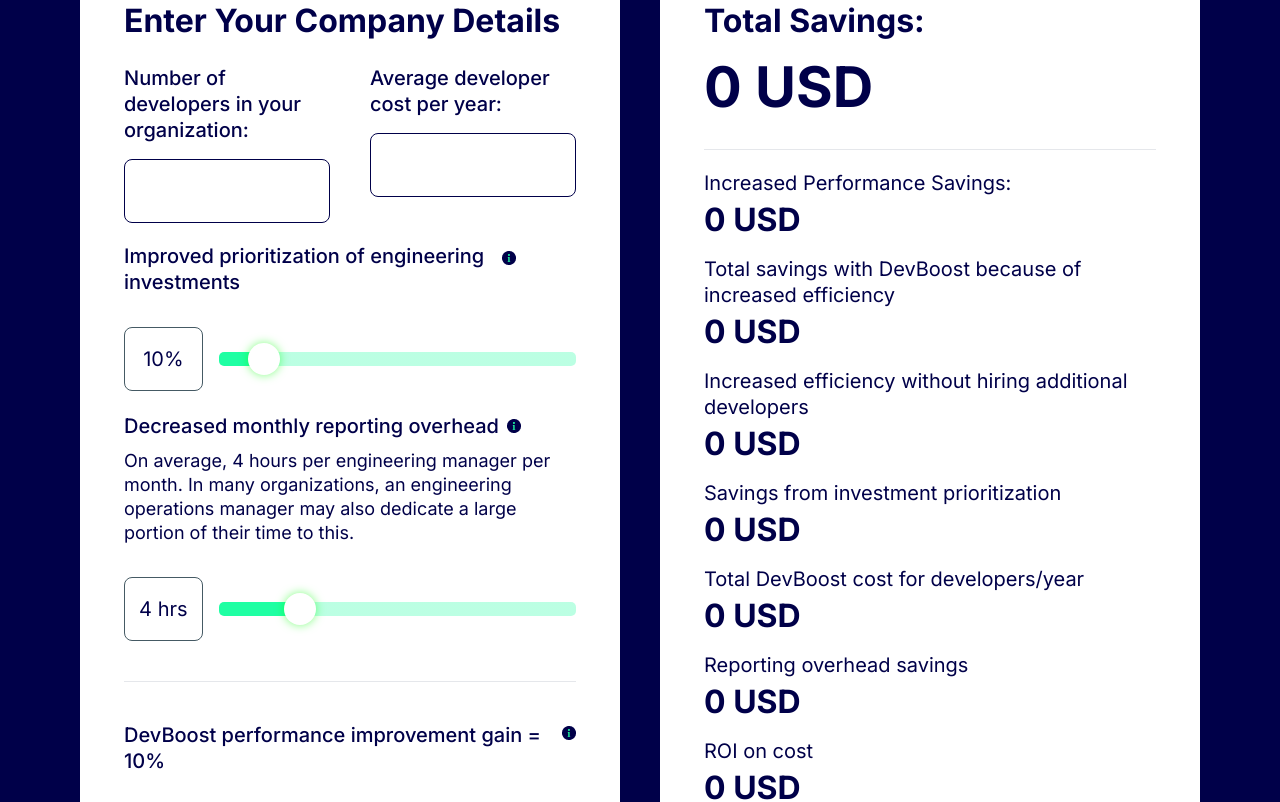
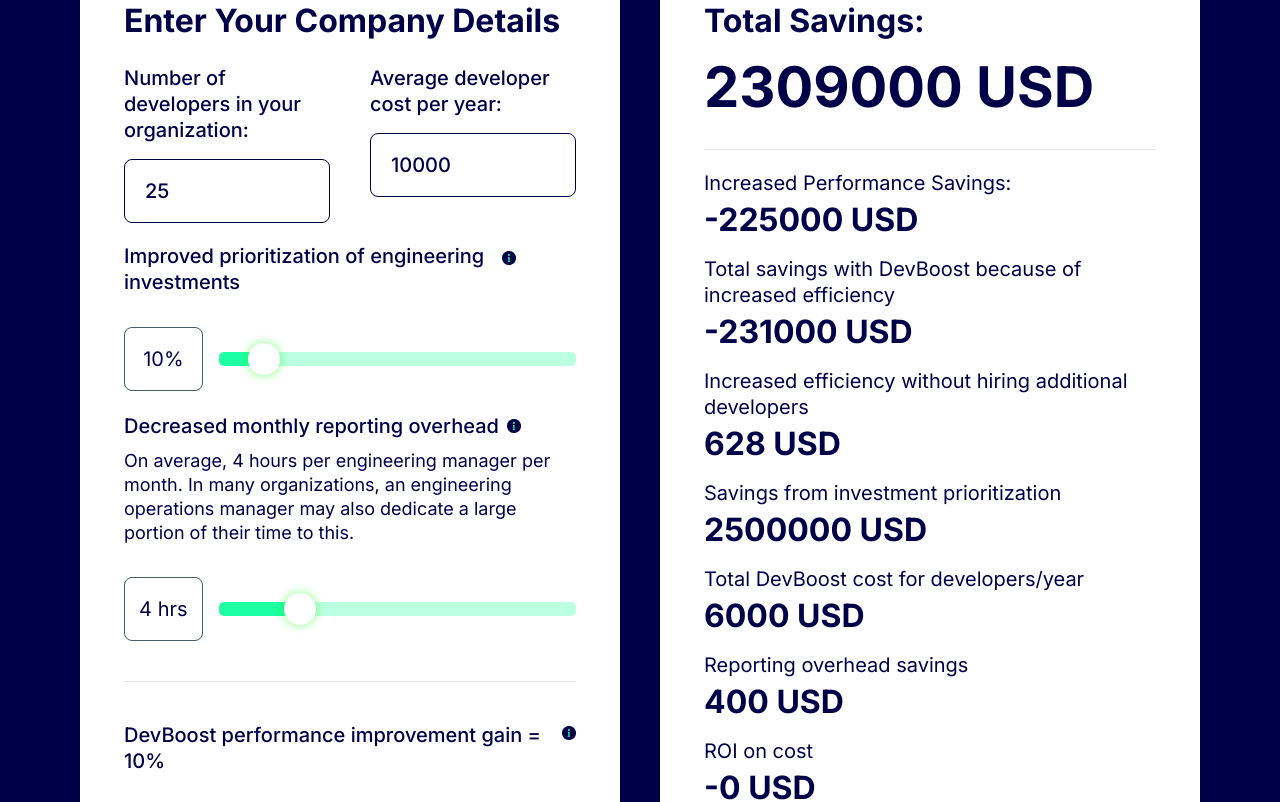
Before and after one commit to werahul/itechVdo, a Next.js app: page /product in a window 1280 px wide. Shown: the part 3480-4282 px from the top of the page. Built offline with nearby package versions, Linux system fonts and the light colour scheme; a web font is replaced by a local one.

Commit message:
roi calc

```diff
--- a/components/ROICalculator.jsx
+++ b/components/ROICalculator.jsx
@@ -1,8 +1,8 @@
 import React, { useState, useEffect, useRef } from "react";
 
 const ROICalculator = () => {
-  const [numDevelopers, setNumDevelopers] = useState(); // A
-  const [devCostPerYear, setDevCostPerYear] = useState(); // B
+  const [numDevelopers, setNumDevelopers] = useState(25); // A
+  const [devCostPerYear, setDevCostPerYear] = useState(10000); // B
   const [improvedPrioritizationGain, setPrioritizationGain] = useState(10); // initial value in percentage
   const [decresedMonthlyReporting, setDecresedMonthlyReporting] = useState(4); // initial value in hrs
   const [visiblePopup, setVisiblePopup] = useState(null);
```
